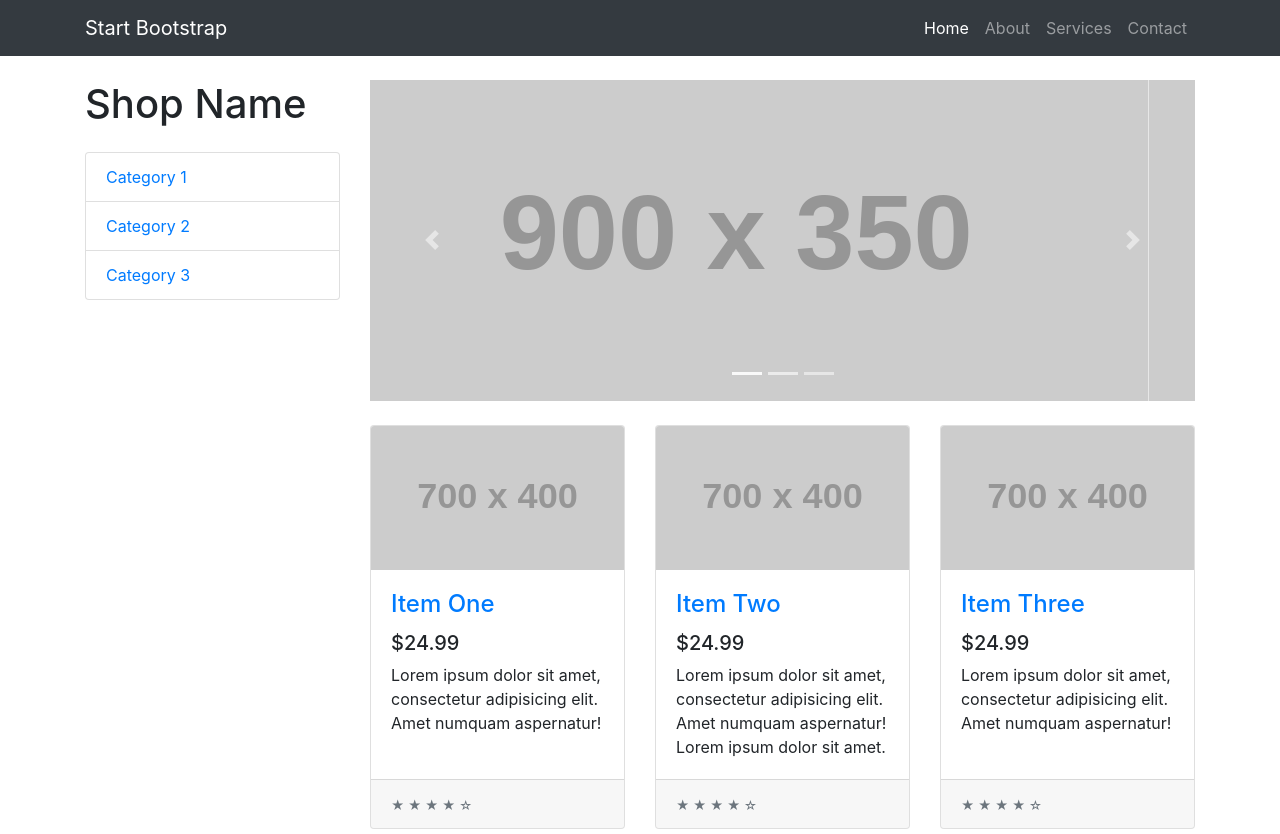
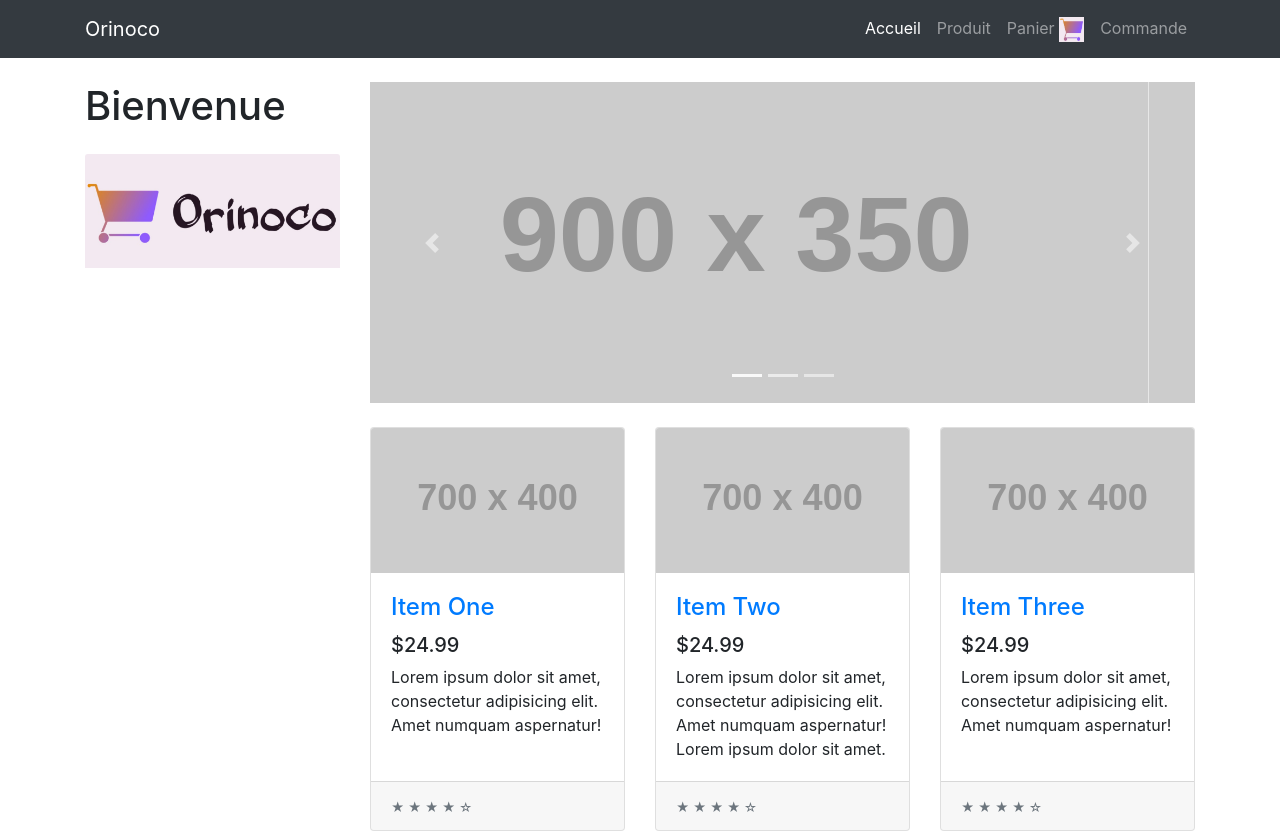
Before and after one commit to Ericwebdev10/ericgautier_5_27052021, a plain HTML site: page Orinoco/index.html in a window 1280 px wide. Shown: the top 834 px of the page. Drawn offline with nearby package versions, Linux system fonts and the light colour scheme; placeholder pictures from the web are drawn by us.

Commit message:
NAV updated

```diff
--- a/Orinoco/index.html
+++ b/Orinoco/index.html
@@ -1,13 +1,13 @@
 <!DOCTYPE html>
-<html lang="en">
+<html lang="fr">
     <head>
         <meta charset="utf-8" />
         <meta name="viewport" content="width=device-width, initial-scale=1, shrink-to-fit=no" />
-        <meta name="description" content="" />
-        <meta name="author" content="" />
-        <title>Shop Homepage - Start Bootstrap Template</title>
+        <meta name="description" content="Orinoco, une entreprise de commerce en ligne" />
+        <meta name="author" content="Eric Gautier" />
+        <title>Orinoco - Accueil</title>
         <!-- Favicon-->
-        <link rel="icon" type="image/x-icon" href="assets/favicon.ico" />
+        <link rel="icon" type="image/x-icon" href="assets/cart.jpg" />
         <!-- Core theme CSS (includes Bootstrap)-->
         <link href="css/styles.css" rel="stylesheet" />
     </head>
@@ -15,19 +15,19 @@
         <!-- Navigation-->
         <nav class="navbar navbar-expand-lg navbar-dark bg-dark">
             <div class="container">
-                <a class="navbar-brand" href="#!">Start Bootstrap</a>
+                <a class="navbar-brand" href="index.html">Orinoco</a>
                 <button class="navbar-toggler" type="button" data-toggle="collapse" data-target="#navbarResponsive" aria-controls="navbarResponsive" aria-expanded="false" aria-label="Toggle navigation"><span class="navbar-toggler-icon"></span></button>
                 <div class="collapse navbar-collapse" id="navbarResponsive">
                     <ul class="navbar-nav ml-auto">
                         <li class="nav-item active">
-                            <a class="nav-link" href="#!">
-                                Home
+                            <a class="nav-link" href="index.html">
+                                Accueil
                                 <span class="sr-only">(current)</span>
                             </a>
                         </li>
-                        <li class="nav-item"><a class="nav-link" href="#!">About</a></li>
-                        <li class="nav-item"><a class="nav-link" href="#!">Services</a></li>
-                        <li class="nav-item"><a class="nav-link" href="#!">Contact</a></li>
+                        <li class="nav-item"><a class="nav-link" href="produit.html">Produit</a></li>
+                        <li class="nav-item"><a class="nav-link" href="#!">Panier <img src="assets/cart.jpg" width="25" height="25" alt="Logo panier" /></a></li>
+                        <li class="nav-item"><a class="nav-link" href="#!">Commande</a></li>
                     </ul>
                 </div>
             </div>
@@ -36,11 +36,9 @@
         <div class="container">
             <div class="row">
                 <div class="col-lg-3">
-                    <h1 class="my-4">Shop Name</h1>
+                    <h1 class="my-4">Bienvenue</h1>
                     <div class="list-group">
-                        <a class="list-group-item" href="#!">Category 1</a>
-                        <a class="list-group-item" href="#!">Category 2</a>
-                        <a class="list-group-item" href="#!">Category 3</a>
+                        <a href="#!"><img class="card-img-top" src="assets/logo.jpg" alt="..." /></a>
                     </div>
                 </div>
                 <div class="col-lg-9">
```
Also changed, not shown: Orinoco/assets/cart.jpg (added), Orinoco/assets/logo.jpg (added), Orinoco/produit.html (added).
